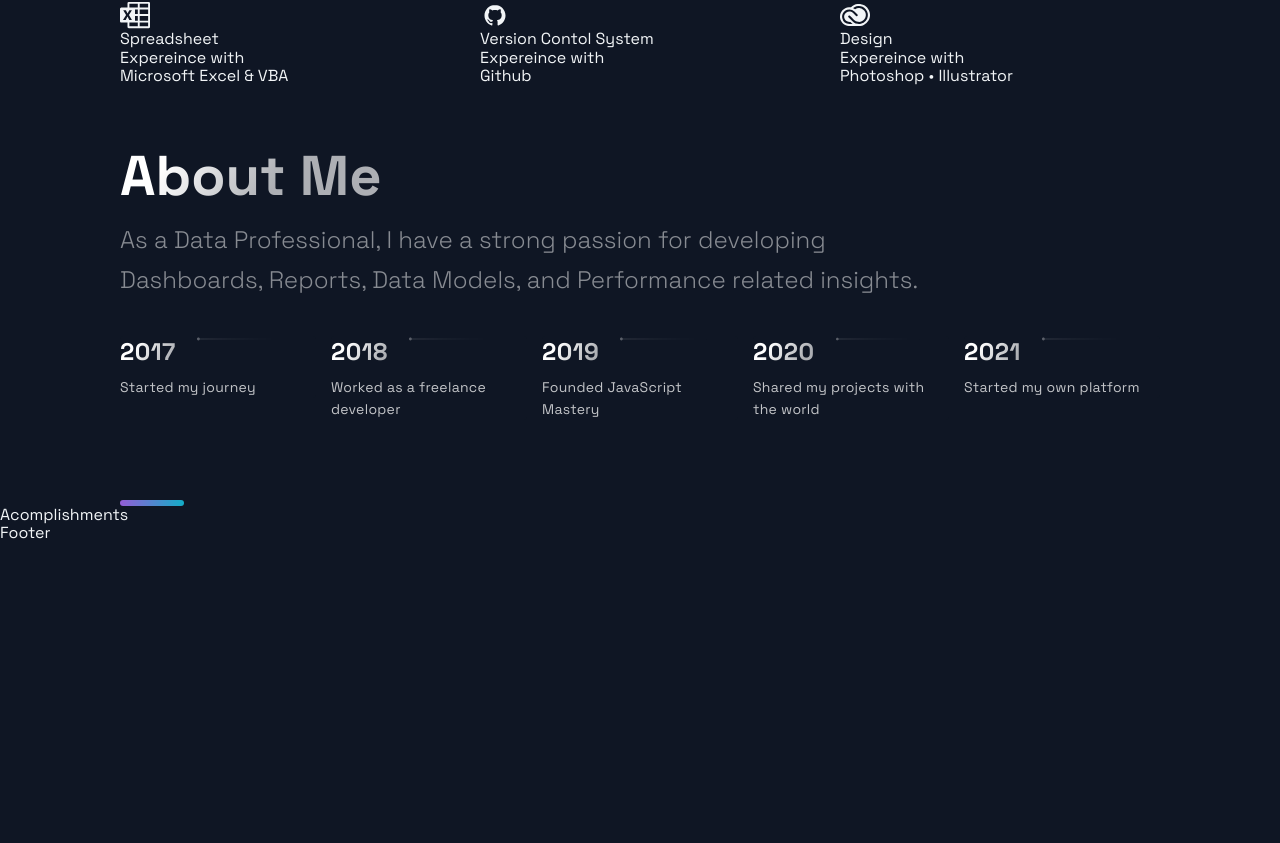
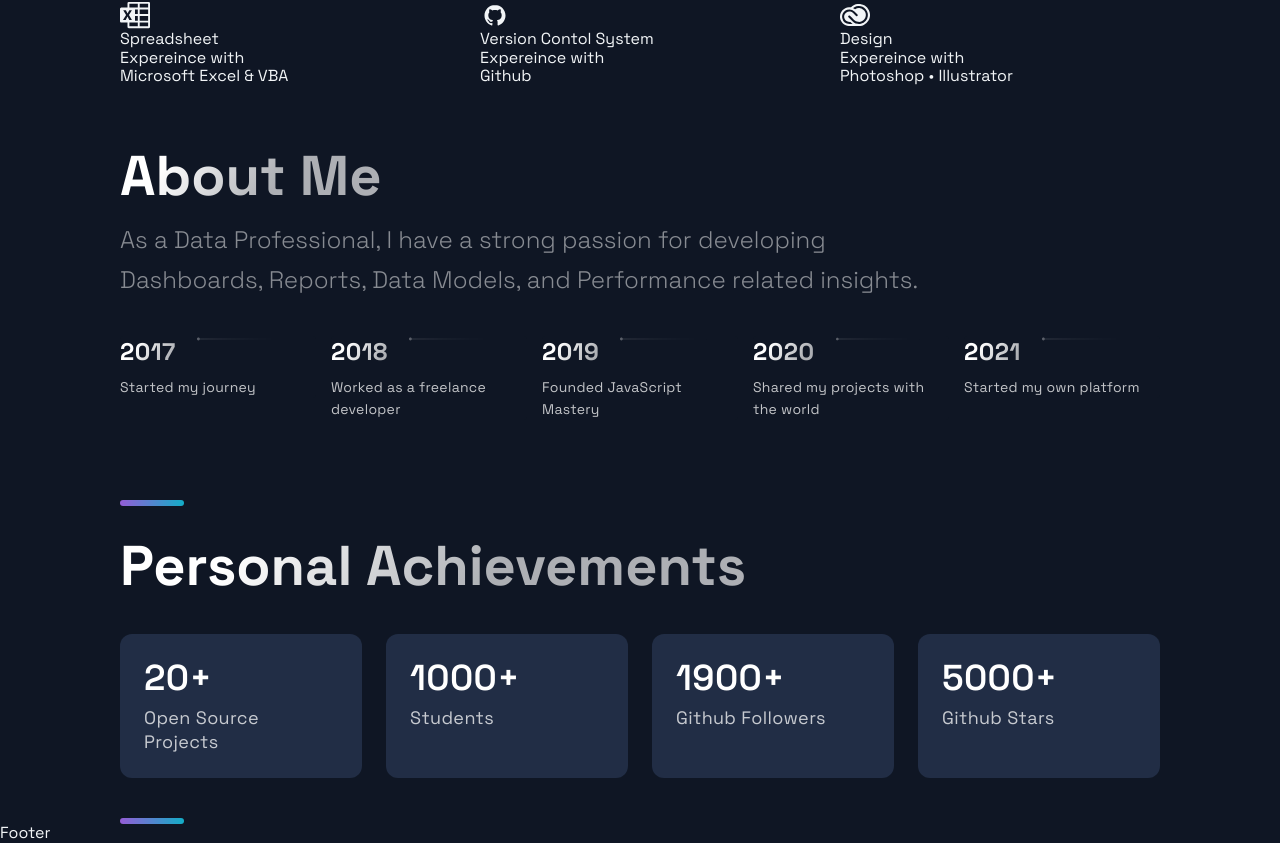
Before and after one commit to maco-data/portfolio_website, a Next.js app: page / in a window 1280 px wide. Shown: the part 2615-3458 px from the top of the page. Before the commit the page ends 3158 px from the top, so only its background shows below. Built offline with nearby package versions, Linux system fonts and the light colour scheme.

Commit message:
Complete acomplishments section

```diff
--- a/src/components/Acomplishments/Acomplishments.js
+++ b/src/components/Acomplishments/Acomplishments.js
@@ -1,19 +1,32 @@
-import React from 'react';
+import React from "react"
 
-import { Section, SectionDivider, SectionTitle } from '../../styles/GlobalComponents';
-import { Box, Boxes, BoxNum, BoxText } from './AcomplishmentsStyles';
+import {
+	Section,
+	SectionDivider,
+	SectionTitle,
+} from "../../styles/GlobalComponents"
+import { Box, Boxes, BoxNum, BoxText } from "./AcomplishmentsStyles"
 
 const data = [
-  { number: 20, text: 'Open Source Projects'},
-  { number: 1000, text: 'Students', },
-  { number: 1900, text: 'Github Followers', },
-  { number: 5000, text: 'Github Stars', }
-];
+	{ number: 20, text: "Open Source Projects" },
+	{ number: 1000, text: "Students" },
+	{ number: 1900, text: "Github Followers" },
+	{ number: 5000, text: "Github Stars" },
+]
 
 const Acomplishments = () => (
-  <div>
-    Acomplishments
-  </div>
-);
+	<Section>
+		<SectionTitle>Personal Achievements</SectionTitle>
+		<Boxes>
+			{data.map((card, index) => (
+				<Box key={index}>
+					<BoxNum>{`${card.number}+`}</BoxNum>
+					<BoxText>{card.text}</BoxText>
+				</Box>
+			))}
+		</Boxes>
+		<SectionDivider />
+	</Section>
+)
 
-export default Acomplishments;
+export default Acomplishments
```
